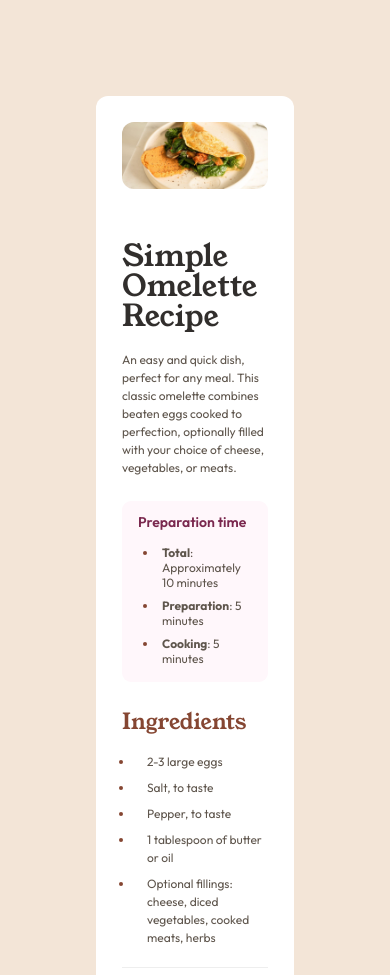
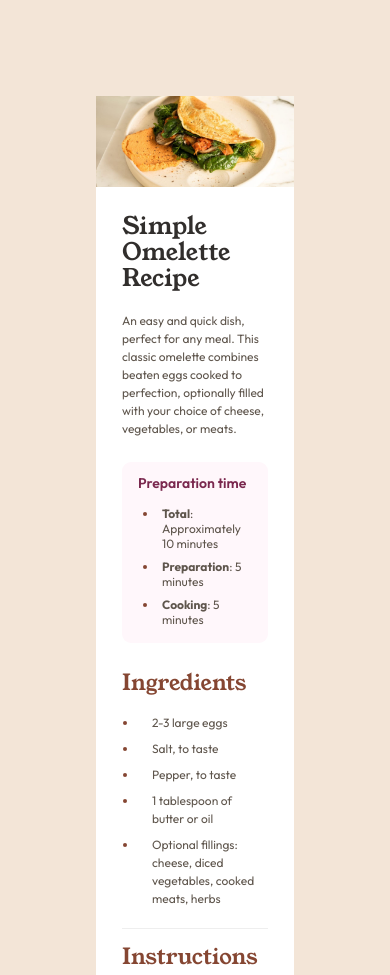
Before and after one commit to bsd-rgb/Recipe-Page, a plain HTML site: page index.html in a window 390 px wide. Shown: the top 975 px of the page. Drawn offline with Linux system fonts and the light colour scheme.

Commit message:
Added media query targeting mobile screens

```diff
--- a/style.css
+++ b/style.css
@@ -58,7 +58,7 @@ body {
 }
 
 .list {
-  padding-left: 1.2rem;
+  padding-left: 1.6rem;
   font-size: 1.2rem;
   line-height: 1.5;
   font-weight: 400;
@@ -77,7 +77,7 @@ li::marker {
 
 .instruction-list li,
 .ingredient-list li {
-  padding-left: 1.3rem;
+  padding-left: 1.4rem;
 }
 
 /*
@@ -103,7 +103,7 @@ li::marker {
 }
 
 .image-wrapper {
-  padding: 2.6rem;
+  padding: 2.6rem 2.6rem 0;
 }
 
 .recipe-img {
@@ -205,9 +205,10 @@ li::marker {
   font-weight: 600;
 }
 
-@media screen and (max-device-width: 375px) {
+@media (max-width: 37rem) {
   .recipe-img {
     width: 100%;
+    border-radius: 0%;
   }
 
   .image-wrapper {
@@ -215,7 +216,7 @@ li::marker {
   }
 
   .recipe-title {
-    line-height: 0.75;
+    line-height: 1.1;
     font-size: 2.4rem;
   }
 }
```
